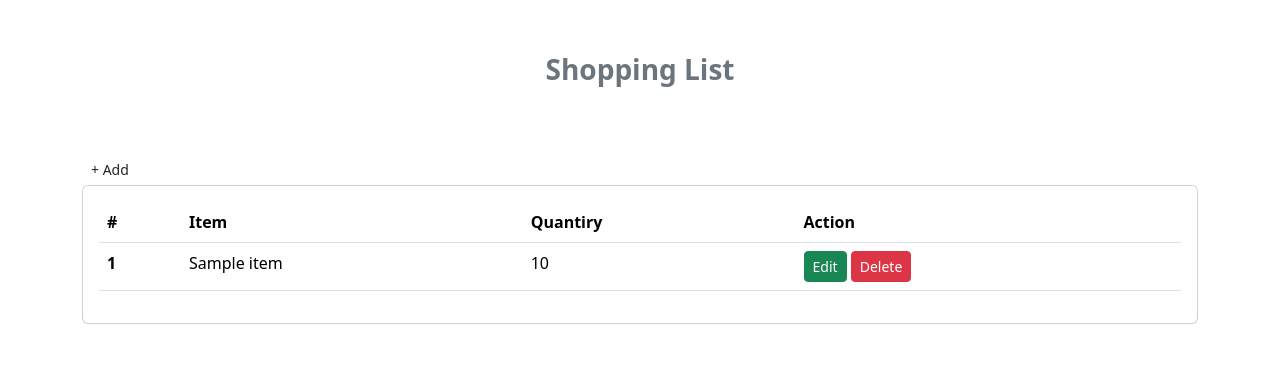
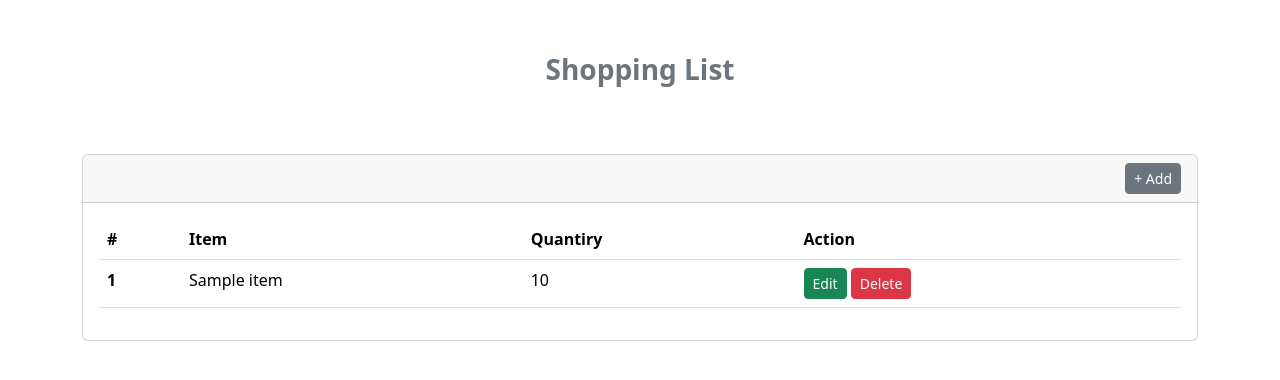
Before and after one commit to lefelaR/shoppingList, a PHP site: page / in a window 1280 px wide. Shown: the part 56-436 px from the top of the page. Run offline with PHP 8.4, Linux system fonts and the light colour scheme; tables that the repository leaves empty hold one stand-in row (values such as "Sample post").

Commit message:
add complete

```diff
--- a/App/Controllers/Index.php
+++ b/App/Controllers/Index.php
@@ -26,9 +26,10 @@ class Index extends \Core\Controller
     }
 
 
-    public function save($data)
+    public function save()
     {
         if (isset($_POST)) $data = $_POST;
+
         $data['createdAt'] = date("Y-m-d H:i:s");
         $data['status'] = 1;
         try {
--- a/App/Views/index/index.php
+++ b/App/Views/index/index.php
@@ -20,16 +20,15 @@ $items = $context->data;
     <div class="container">
         <div class="row">
             <div class="col-md-12">
+
+                <div class="card">
                     <div class="card-header">
-                    <a class="btn btn-sm btn-light-secondary" href="<?php echo buildurl('index/add');?>">
+
+                        <a class="btn btn-sm btn-secondary float-end" href="<?php echo buildurl('index/add'); ?>">
                             + Add
                         </a>
+
                     </div>
-                <div class="card">
-
-
-
-
                     <div class="card-body">
                         <table class="table">
                             <thead>
@@ -43,15 +42,14 @@ $items = $context->data;
                             <tbody>
 
                                 <?php
-                            foreach ($items as $key => $item)
-                            {
+                                foreach ($items as $key => $item) {
                                     $key++;
                                     echo    '<tr>
-                                        <th scope="row">'.$key.'</th>
+                                        <th scope="row">' . $key . '</th>
                                         <td>
-                                            '.$item['name'].'</td>
+                                            ' . $item['name'] . '</td>
                                         <td>
-                                            '.$item['quantity'].'
+                                            ' . $item['quantity'] . '
                                         </td>
                                         <td>
                                             <a class="btn btn-sm btn-success" href="add?id=' .  $item['id'] . '">
```
Lines whose indentation alone changed are shown as unchanged.
